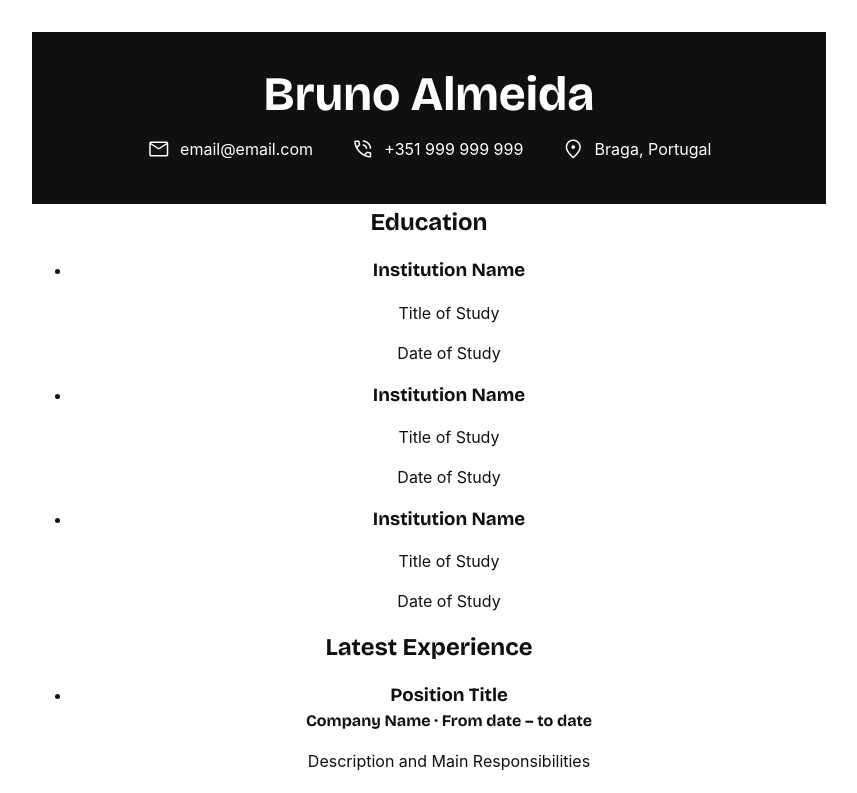
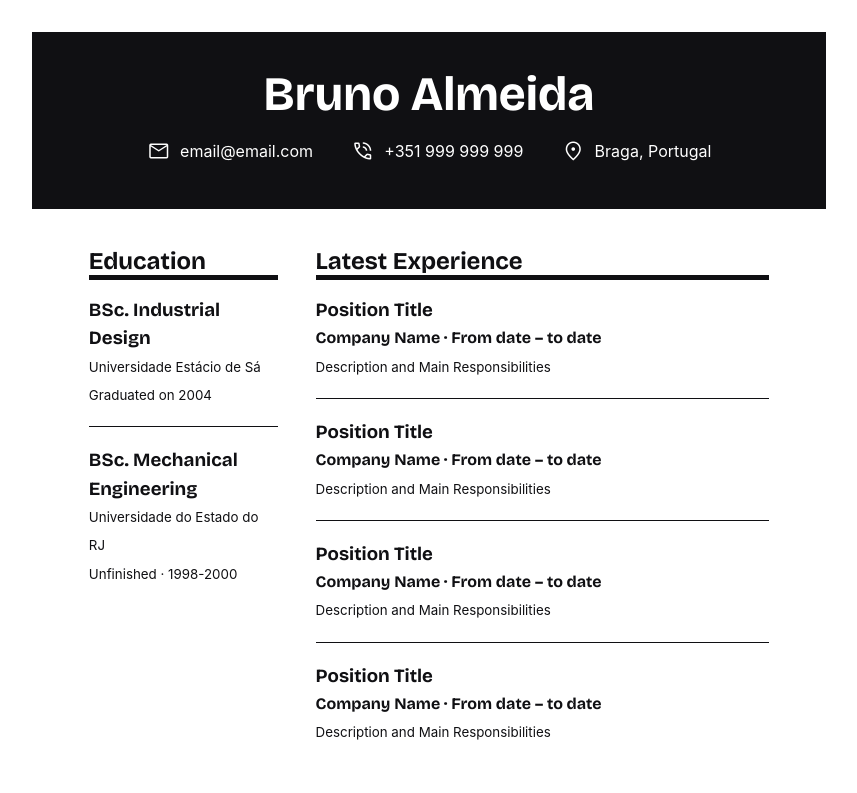
Before and after one commit to brunosra/top-cv-builder, a React (Vite) app: page / in a window 1280 px wide. Shown: the top 793 px of the page, without its empty margins (211-1068 px from the left). Built offline with nearby package versions, Linux system fonts and the light colour scheme.

Commit message:
Finish Resume Layout

```diff
--- a/src/Resume.css
+++ b/src/Resume.css
@@ -34,6 +34,10 @@
   color: var(--color-font);
 }
 
+.resume * {
+  line-height: 0.75cm;
+}
+
 .resume h1,
 .resume h2,
 .resume h3,
@@ -49,10 +53,11 @@
   color: var(--color-background);
   padding-top: 1cm;
   padding-bottom: 1cm;
+  margin-bottom: 1cm;
 }
 
 .header-resume.personal-info h1 {
-  font-size: 3rem; /* 48px */
+  font-size: 36pt;
   line-height: 1;
   margin-bottom: 0.5cm;
 }
@@ -67,4 +72,55 @@
   margin-right: 0;
 }
 
-/* Header Personal Info */
+/* Sections Resume */
+.section-resume {
+  padding-left: 1.5cm;
+  margin-bottom: 2cm;
+  float: left;
+}
+
+.section-resume ul {
+  padding: 0;
+  list-style: none;
+}
+
+.section-resume h2 {
+  font-size: 18pt;
+  text-align: left;
+  border-bottom: 0.15cm solid var(--color-font);
+}
+
+.section-resume ul li {
+  margin-bottom: 0.5cm;
+  text-align: left;
+  padding-bottom: 0.45cm;
+  border-bottom: 0.05cm solid var(--color-font);
+}
+
+.section-resume ul li:last-of-type {
+  border-bottom: none;
+}
+
+.section-resume ul li h3 {
+  font-size: 14pt;
+  margin: 0;
+}
+
+.section-resume ul li h4 {
+  font-size: 12pt;
+  margin: 0;
+}
+
+.section-resume ul li p {
+  margin: 0;
+  font-size: 10pt;
+}
+
+.section-resume.education {
+  width: 5cm;
+}
+
+.section-resume.experience {
+  width: 12cm;
+  padding-left: 1cm;
+}
--- a/src/Resume.jsx
+++ b/src/Resume.jsx
@@ -24,19 +24,14 @@ function Resume() {
         <h2>Education</h2>
         <ul>
           <li>
-            <h3>Institution Name</h3>
-            <p>Title of Study</p>
-            <p>Date of Study</p>
+            <h3>BSc. Industrial Design</h3>
+            <p>Universidade Estácio de Sá</p>
+            <p>Graduated on 2004</p>
           </li>
           <li>
-            <h3>Institution Name</h3>
-            <p>Title of Study</p>
-            <p>Date of Study</p>
-          </li>
-          <li>
-            <h3>Institution Name</h3>
-            <p>Title of Study</p>
-            <p>Date of Study</p>
+            <h3>BSc. Mechanical Engineering</h3>
+            <p>Universidade do Estado do RJ</p>
+            <p>Unfinished · 1998-2000</p>
           </li>
         </ul>
       </div>
```
